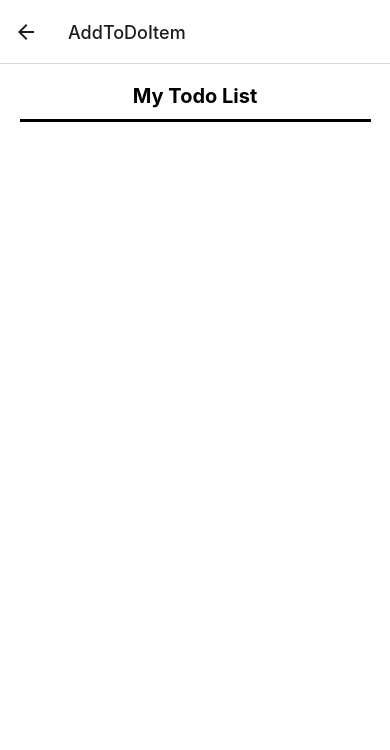
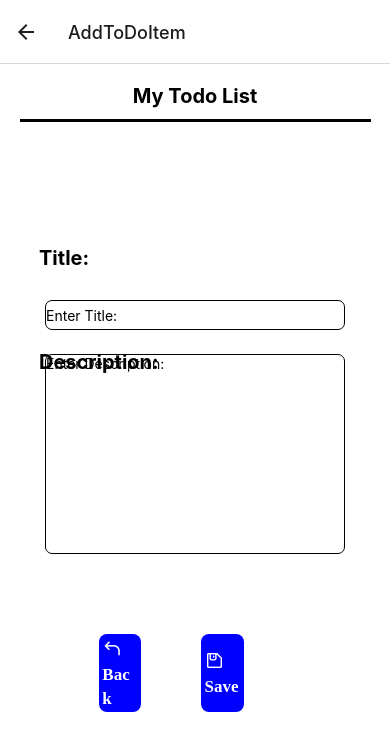
Before and after one commit to JavaTheHut17/My-To-Do-List, a React Native app: screen /AddToDoItem in a window 390 px wide. Shown: the top 750 px of the page. Built offline with nearby package versions, Linux system fonts and the light colour scheme.

Commit message:
Milestone 2, (Button img, navigation & textboxes)

```diff
--- /dev/null
+++ b/src/Components/BackButton.js
@@ -0,0 +1,52 @@
+import { StatusBar } from 'expo-status-bar';
+import { StyleSheet, Text, TouchableOpacity, View} from 'react-native';
+import { AntDesign } from '@expo/vector-icons';
+
+export default function BackButton({title, onPress, color}) {
+
+  return (
+    <View style= {styles.ButtonBox}>
+<TouchableOpacity style={{backgroundColor:color}} onPress={onPress}>
+<AntDesign name="back" size={20} color="white" >
+    <Text style={styles.ButtonText}>{title}</Text>
+</AntDesign>
+
+
+
+</TouchableOpacity>
+          </View>
+  );
+}
+
+
+const styles = StyleSheet.create({
+
+
+
+
+
+    ButtonBox:{
+
+        // flexDirection:'column',
+        // justifyContent:'center',
+        alignContent:'center',
+        backgroundColor:'blue',
+        top:80,
+        width:'22%',
+        marginRight:30,
+        padding:3,
+        borderRadius:8,
+
+      },
+
+      ButtonText:{
+        fontWeight:'bold',
+        fontSize:17,
+        textAlign:'center',
+        alignContent:'center',
+        justifyContent:"center",
+        color:'white',
+
+      },
+
+});
--- /dev/null
+++ b/src/Components/ImageButton.js
@@ -0,0 +1,52 @@
+import { StatusBar } from 'expo-status-bar';
+import { StyleSheet, Text, TouchableOpacity, View} from 'react-native';
+import { Entypo } from '@expo/vector-icons';
+
+export default function ImageButton({title, onPress, color}) {
+
+  return (
+    <View style= {styles.ButtonBox}>
+<TouchableOpacity style={{backgroundColor:color}} onPress={onPress}>
+<Entypo style={styles.ButtonText} name="squared-plus" size={24} color="black">
+    <Text style={styles.ButtonText}>{title}</Text>
+</Entypo>
+
+
+
+</TouchableOpacity>
+          </View>
+  );
+}
+
+
+const styles = StyleSheet.create({
+
+
+
+
+
+    ButtonBox:{
+
+        flexDirection:'column',
+        justifyContent:'center',
+        alignContent:'center',
+        backgroundColor:'blue',
+        top:40,
+        width:'90%',
+
+        padding:8,
+        borderRadius:8,
+
+      },
+
+      ButtonText:{
+        fontWeight:'bold',
+        fontSize:17,
+        textAlign:'center',
+        alignContent:'center',
+        justifyContent:"center",
+        color:'white',
+
+      },
+
+});
--- /dev/null
+++ b/src/Components/SaveButton.js
@@ -0,0 +1,52 @@
+import { StatusBar } from 'expo-status-bar';
+import { StyleSheet, Text, TouchableOpacity, View} from 'react-native';
+import { AntDesign } from '@expo/vector-icons';
+
+export default function SaveButton({title, onPress, color}) {
+
+  return (
+    <View style= {styles.ButtonBox}>
+<TouchableOpacity style={{backgroundColor:color}} onPress={onPress}>
+<AntDesign name="save" size={20} color="white" >
+    <Text style={styles.ButtonText}>{title}</Text>
+</AntDesign>
+
+
+
+</TouchableOpacity>
+          </View>
+  );
+}
+
+
+const styles = StyleSheet.create({
+
+
+
+
+
+    ButtonBox:{
+
+        flexDirection:'column',
+        justifyContent:'center',
+        alignContent:'center',
+        backgroundColor:'blue',
+        top:80,
+        width:'22%',
+        marginLeft:30,
+        padding:3,
+        borderRadius:8,
+
+      },
+
+      ButtonText:{
+        fontWeight:'bold',
+        fontSize:17,
+        textAlign:'center',
+        alignContent:'center',
+        justifyContent:"center",
+        color:'white',
+
+      },
+
+});
--- a/src/screens/AddToDoItem.js
+++ b/src/screens/AddToDoItem.js
@@ -1,15 +1,34 @@
 import { StatusBar } from 'expo-status-bar';
 import { StyleSheet, Text, View, Button } from 'react-native';
-
+import { AntDesign } from '@expo/vector-icons';
+import BackButton from '../Components/BackButton';
+import SaveButton from '../Components/SaveButton';
+import { useNavigation } from '@react-navigation/native';
+import { useState } from 'react';
+import { ScrollView, TextInput } from 'react-native-gesture-handler';
 
 
 export function AddToDoItem() {
+  const navigation = useNavigation();
+  const [text, setText] = useState('abc')
   return (
     <View style={styles.container}>
       <Text style={styles.title}>My Todo List</Text>
       <View style={styles.lineTop}></View>
       <StatusBar style="auto" />
+      <Text style={styles.TextBoxTitle}>Title:</Text>
+      <TextInput style={styles.TitleTextBox} placeholder='Enter Title:'></TextInput>
 
+      <Text style={styles.TextBoxBody}>Description:</Text>
+      <TextInput multiline={true} numberOfLines={4} style={styles.BodyTextBox} placeholder='Enter Description:'>
+      </TextInput>
+
+
+      <View style={styles.NavButton}>
+      <BackButton title=' Back' onPress={navigation.goBack}></BackButton>
+      <SaveButton  title=' Save' ></SaveButton>
+
+      </View>
     </View>
   );
 }
@@ -41,4 +60,66 @@ const styles = StyleSheet.create({
     position:'absolute',
 
   },
+
+
+  NavButton:{
+
+flexDirection:'row',
+// top:140,
+// width:'80%',
+
+
+
+
+
+  },
+  TitleTextBox:{
+width:300,
+height:30,
+borderWidth:1,
+borderColor:'black',
+bottom:20,
+borderRadius:7,
+
+
+
+
+  },
+
+  TextBoxTitle:{
+
+    fontSize:20,
+    fontWeight:'bold',
+    bottom:30,
+    width:'80%',
+flexDirection:'row',
+alignItems:'flex-start',
+
+
+  },
+  BodyTextBox:{
+    width:300,
+    height:200,
+    borderWidth:1,
+    borderColor:'black',
+    top:30,
+    borderRadius:7,
+
+
+
+
+      },
+
+      TextBoxBody:{
+
+        fontSize:20,
+        fontWeight:'bold',
+        top:20,
+        width:'80%',
+    flexDirection:'row',
+    alignItems:'flex-start',
+
+      },
+
+
 });
--- a/src/screens/Home.js
+++ b/src/screens/Home.js
@@ -3,6 +3,7 @@ import React from 'react';
 import { StatusBar } from 'expo-status-bar';
 import { StyleSheet, Text, View, Button } from 'react-native';
 import { useNavigation } from '@react-navigation/native';
+import ImageButton from '../Components/ImageButton';
 
 
 
@@ -34,9 +35,11 @@ export default function Home() {
 
       </View>
       <View style={styles.lineBottom}></View>
-      <View style={styles.addButton}>
-      <Button title='Add New Item' onPress={navToDetail} color={'white'}/>
-      </View>
+      {/* <View styles={styles.addButton}> */}
+<ImageButton color='blue' title={' Add To-do Item'} onPress={navToDetail}/>
+      {/* <View style={styles.addButton}>
+      <Button title='Add New Item' onPress={navToDetail} icon = 'add-circle' color={'white'}/>
+      // </View> */}
     </View>
 
   );
@@ -82,16 +85,17 @@ lineBottom:{
 
 },
 
-addButton:{
+// addButton:{
 
-  bottom: 40,
-  position:"absolute",
-  flexDirection:'column',
-  backgroundColor: 'blue',
-  width:'90%',
-  fontWeight:'bold',
+//   bottom: 40,
+//   position:"absolute",
+//   flexDirection:'column',
+//   backgroundColor: 'blue',
+//   width:'90%',
+//   // height:'5%',
+//   fontWeight:'bold',
 
-},
+// },
 
 listContainer:{
 height:'70%',
```
